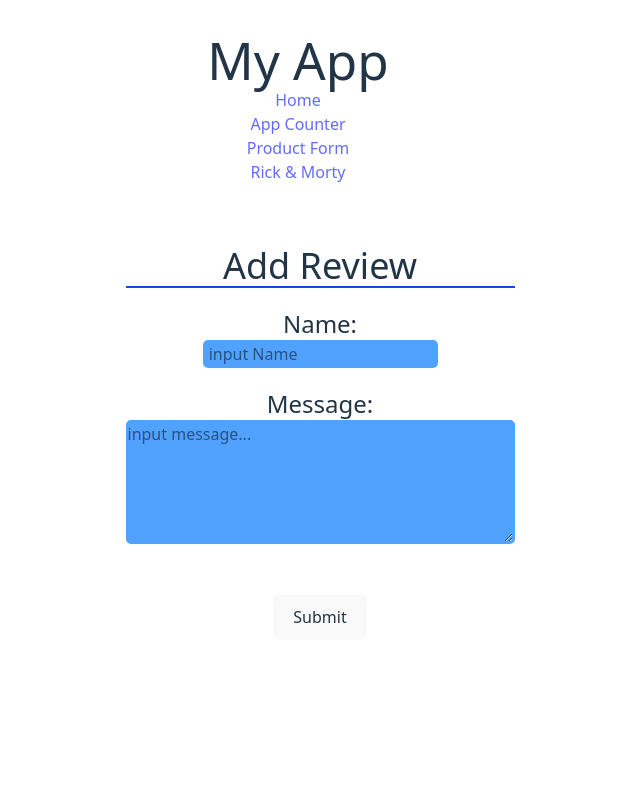
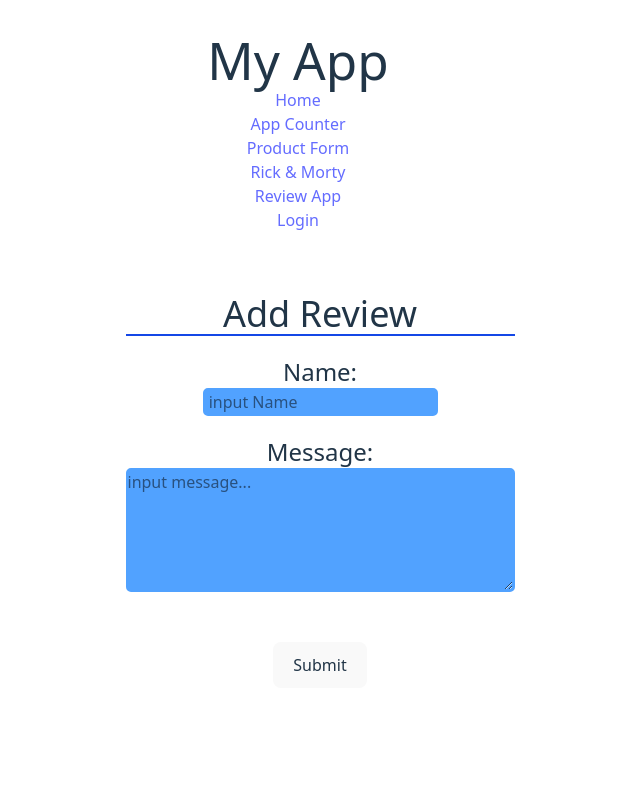
Before and after one commit to Rahmans11/koda-b5-react, a React (Vite) app: page /Review in a window 1280 px wide. Shown: the top 800 px of the page, without its empty margins (342-982 px from the left). Built offline with nearby package versions, Linux system fonts and the light colour scheme.

Commit message:
add navigate to login and review chomponent

```diff
--- a/src/Router.jsx
+++ b/src/Router.jsx
@@ -6,6 +6,7 @@ import ProductForm from "./pages/ProductForm"
 import GetRickAndMorty from './pages/GetRickAndMorty'
 import NotFound from './pages/NotFound'
 import Review from './pages/Review'
+import Login from './pages/Login'
 
 export default function Router() {
   return (
@@ -15,6 +16,7 @@ export default function Router() {
         <Route path='/ProductForm' element={<ProductForm />}/>
         <Route path='/GetRickAndMorty' element={<GetRickAndMorty />}/>
         <Route path='/Review' element={<Review />}/>
+        <Route path='/Login' element={<Login />}/>
         <Route path='/*' element={<NotFound />}/>
     </Routes>
   )
--- a/src/component/Heading.jsx
+++ b/src/component/Heading.jsx
@@ -19,6 +19,12 @@ export default function Heading() {
                 <li>
                   <Link to={"/GetRickAndMorty"}>Rick & Morty</Link>
                 </li>
+                <li>
+                  <Link to={"/Review"}>Review App</Link>
+                </li>
+                <li>
+                  <Link to={"/Login"}>Login</Link>
+                </li>
             </ul>
         </nav>
     </header>
--- a/src/pages/ProductForm.jsx
+++ b/src/pages/ProductForm.jsx
@@ -3,7 +3,7 @@ import ShowProduct from "../component/ShowProduct";
 import AddProduct from "../component/AddProduct";
 
 function ProductForm() {
-  const [product, setproduct] = useState([]);//{productName : "name"}{pri}
+  const [product, setproduct] = useState([]);
   return (
     <>
       <header className="p-5 h-[20vh] bg-blue-400 text-2xl font-bold select-none w-screen text-center">
```
